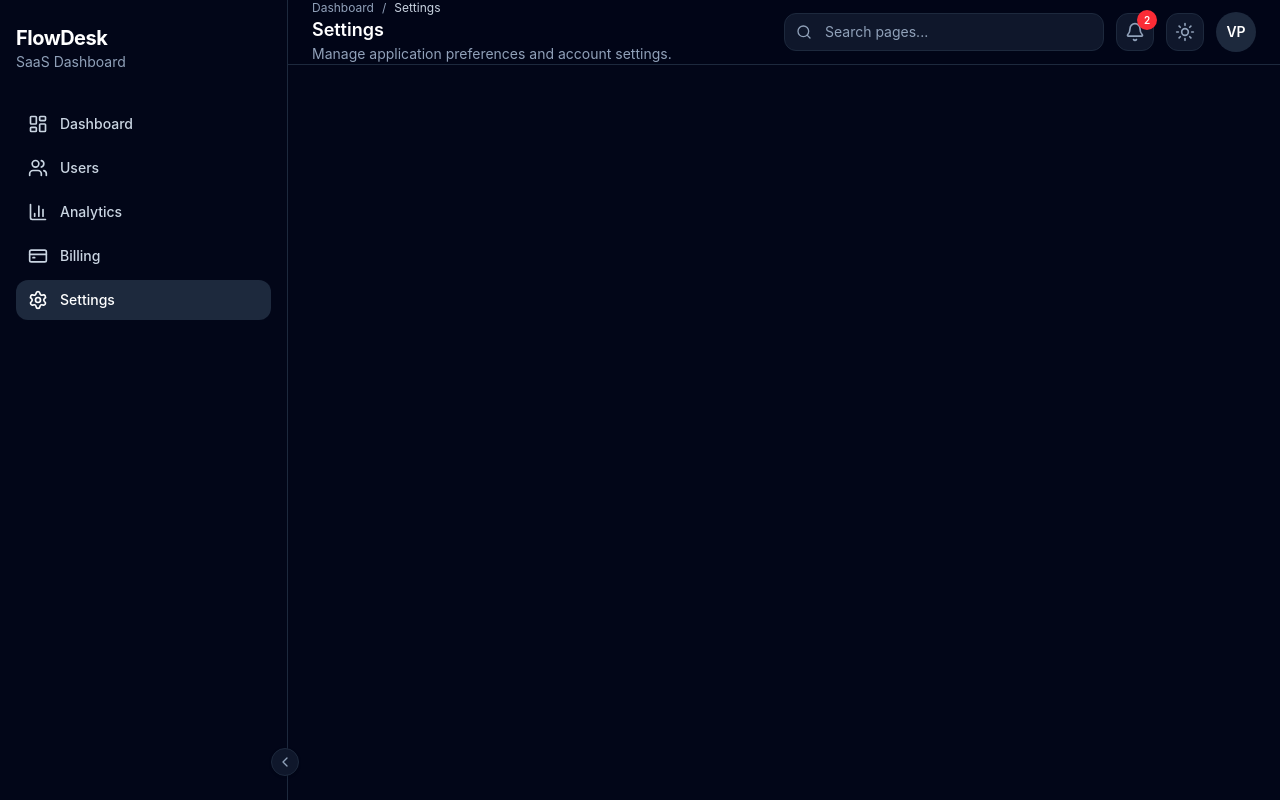
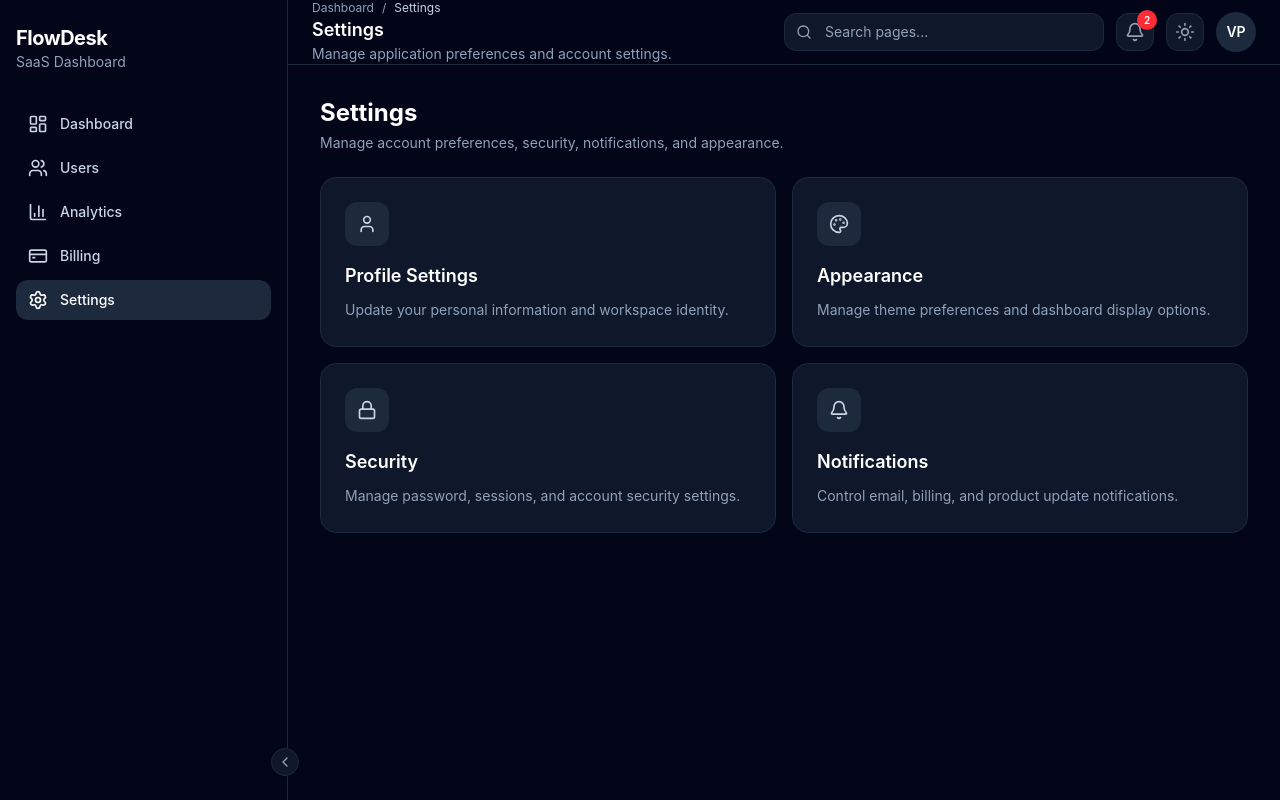
Before and after one commit to ReactRioters/flowdesk-saas-dashboard, a React (Vite) app: page /settings in a window 1280 px wide. Built offline with nearby package versions, Linux system fonts and the light colour scheme; sample sign-in values are in the browser's storage.

Commit message:
added setting page UI

```diff
--- a/src/features/settings/pages/settings-page.tsx
+++ b/src/features/settings/pages/settings-page.tsx
@@ -1,20 +1,64 @@
+import { Bell, Lock, Palette, User } from "lucide-react";
+
+const settingsSections = [
+  {
+    title: "Profile Settings",
+    description: "Update your personal information and workspace identity.",
+    icon: User,
+  },
+  {
+    title: "Appearance",
+    description: "Manage theme preferences and dashboard display options.",
+    icon: Palette,
+  },
+  {
+    title: "Security",
+    description: "Manage password, sessions, and account security settings.",
+    icon: Lock,
+  },
+  {
+    title: "Notifications",
+    description: "Control email, billing, and product update notifications.",
+    icon: Bell,
+  },
+];
+
 export function SettingsPage() {
-  return
-  (
-    <div className="p-6">
-      <h1 className="text-2xl font-bold text-slate-900 dark:text-white">Settings</h1>
-      <p className="mt-2 text-sm text-slate-500 dark:text-slate-400">
-        Manage your account settings and preferences.
-      </p>
-      {/* Add your settings form or content here */}
-      <div className="mt-6">
-        <p className="text-sm text-slate-500 dark:text-slate-400">
-          This is where you can customize your settings and preferences for the SaaS Dashboard.
+  return (
+    <div className="space-y-6">
+      <div>
+        <h1 className="text-2xl font-bold text-slate-900 dark:text-white">
+          Settings
+        </h1>
+        <p className="mt-1 text-sm text-slate-600 dark:text-slate-400">
+          Manage account preferences, security, notifications, and appearance.
         </p>
       </div>
 
+      <div className="grid gap-4 md:grid-cols-2">
+        {settingsSections.map((section) => {
+          const Icon = section.icon;
 
+          return (
+            <div
+              key={section.title}
+              className="rounded-2xl border border-slate-200 bg-white p-6 transition hover:border-slate-300 hover:shadow-sm dark:border-slate-800 dark:bg-slate-900 dark:hover:border-slate-700"
+            >
+              <div className="mb-4 flex h-11 w-11 items-center justify-center rounded-xl bg-slate-100 text-slate-700 dark:bg-slate-800 dark:text-slate-300">
+                <Icon className="h-5 w-5" />
+              </div>
 
+              <h2 className="text-lg font-semibold text-slate-900 dark:text-white">
+                {section.title}
+              </h2>
+
+              <p className="mt-2 text-sm leading-6 text-slate-600 dark:text-slate-400">
+                {section.description}
+              </p>
+            </div>
+          );
+        })}
+      </div>
     </div>
-  )
-};
+  );
+}
```
